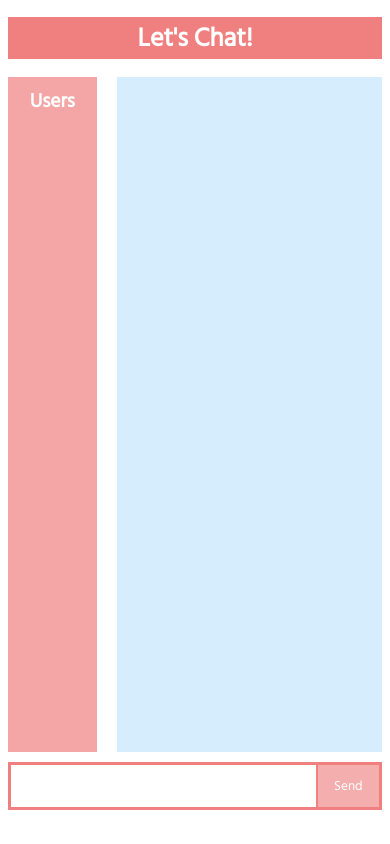
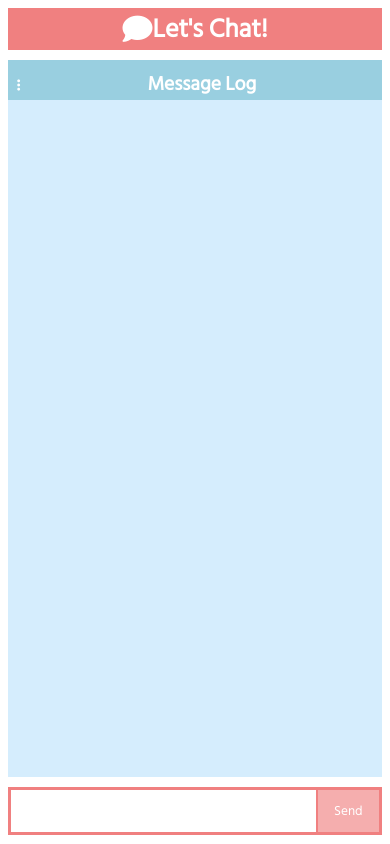
Before and after one commit to minjikim19/Lets-chat, a website: page public/index.html in a window 390 px wide. Drawn offline with nearby package versions, Linux system fonts and the light colour scheme; no server answers.

Commit message:
make it look nice on mobile, added scroll bar

```diff
--- a/index.js
+++ b/index.js
@@ -11,8 +11,10 @@ app.get("/", (req, res) => {
 
 io.on("connection", (socket) => {
   console.log("a user connected");
+  io.emit("chat message", "user connected!");
   socket.on("disconnect", () => {
     console.log("user disconnected");
+    io.emit("chat message", "user disconnected!");
   });
 });
 
@@ -20,6 +22,7 @@ io.on("connection", (socket) => {
   socket.on("chat message", (msg) => {
     console.log("message: " + msg);
     io.emit("chat message", msg);
+    //manageScroll();
   });
 });
 
--- a/index.html
+++ b/public/index.html
@@ -8,19 +8,35 @@
       href="https://fonts.googleapis.com/css2?family=Hind+Siliguri&display=swap"
       rel="stylesheet"
     />
+    <script src="https://kit.fontawesome.com/a076d05399.js"></script>
     <meta name="viewport" content="width=device-width, initial-scale=1" />
   </head>
   <body>
     <div class="header">
-      <h1>Let's Chat!</h1>
+      <i class="fas fa-comment"></i>
+      <h1 class="unselectable">Let's Chat!</h1>
     </div>
     <div class="container">
       <div class="userholder">
-        <h2>Users</h2>
+        <h2 class="unselectable">Online Users</h2>
         <ul id="users"></ul>
       </div>
       <div class="msgholder">
-        <ul id="messages"></ul>
+        <div class="msgheader">
+          <div class="userdropdown">
+            <button onclick="openUser()" class="dropbtn">
+              <i class="fas fa-ellipsis-v"></i>
+            </button>
+            <div class="userholderdrop" id="userdown">
+              <h2 class="unselectable">Online Users</h2>
+              <ul id="users"></ul>
+            </div>
+          </div>
+          <h2 class="unselectable">Message Log</h2>
+        </div>
+        <div id="msg" class="msglog">
+          <ul id="messages"></ul>
+        </div>
       </div>
     </div>
     <div class="type">
@@ -30,19 +46,6 @@
     </div>
     <script src="/socket.io/socket.io.js"></script>
     <script src="https://code.jquery.com/jquery-3.4.1.min.js"></script>
-    <script>
-      $(function () {
-        var socket = io();
-        $("form").submit(function (e) {
-          e.preventDefault(); // prevents page reloading
-          socket.emit("chat message", $("#m").val());
-          $("#m").val("");
-          return false;
-        });
-        socket.on("chat message", function (msg) {
-          $("#messages").append($("<li>").text(msg));
-        });
-      });
-    </script>
+    <script src="script.js"></script>
   </body>
 </html>
--- /dev/null
+++ b/public/script.js
@@ -0,0 +1,53 @@
+$(function () {
+  var socket = io();
+  $("form").submit(function (e) {
+    e.preventDefault(); // prevents page reloading
+    socket.emit("chat message", $("#m").val());
+    $("#m").val("");
+    manageScroll();
+    return false;
+  });
+  socket.on("chat message", function (msg) {
+    $("#messages").append($("<li>").text(msg));
+  });
+});
+
+const out = document.getElementById("msg");
+
+function manageScroll() {
+  console.log(out);
+  const isScrolledToBottom =
+    out.scrollHeight - out.scrollTop <= out.clientHeight;
+  console.log(isScrolledToBottom);
+  console.log("scrolltop is: " + out.scrollTop);
+  console.log("clientheight is: " + out.clientHeight);
+  console.log("scrollheight is: " + out.scrollHeight);
+  // scroll to bottom if isScrolledToBottom is true
+  if (isScrolledToBottom) {
+    out.scrollTop = out.scrollHeight - out.clientHeight;
+    console.log("new scrolltop is: " + out.scrollTop);
+  }
+}
+
+function openUser() {
+  console.log(document.getElementById("userdown"));
+  var element = document.getElementById("userdown");
+  element.classList.toggle("show");
+  console.log(document.getElementById("userdown"));
+}
+
+window.onclick = function (event) {
+//   if (!event.target.matches(".userholderdrop")) {
+//     var element = document.getElementById("userdown");
+//     if (element.classList.contains("show")) {
+//       element.classList.remove("show");
+//     }
+//     console.log(document.getElementById("userdown"));
+//   }
+
+//   if (event.target.matches(".dropbtn")) {
+//     var element = document.getElementById("userdown");
+//     element.classList.add("show");
+//     console.log("added it");
+//   }
+};
--- a/public/style.css
+++ b/public/style.css
@@ -4,11 +4,24 @@
 
 .header {
   background-color: lightcoral;
+  align-content: center;
   color: white;
   max-width: 960px;
+  display: flex;
+  align-items: center;
+  justify-content: center;
+  justify-self: center;
   margin-left: auto;
   margin-right: auto;
-  text-align: center;
+  margin-bottom: 10px;
+}
+
+.header h1 {
+  margin: 0;
+}
+
+.header i {
+  font-size: 30px;
 }
 
 body {
@@ -26,18 +39,68 @@ body {
 
 .userholder {
   background-color: rgba(240, 128, 128, 0.7);
-  height: 80vh;
+  height: 85vh;
   text-align: center;
-  color: white;
 }
 
 h2 {
-  margin-top: 1vh;
+  margin: 0;
+  padding-top: 1vh;
+  color: white;
+  text-align: center;
+}
+
+.userholder h2 {
+  background-color: #ed6969;
 }
 
 .msgholder {
   background-color: rgba(195, 230, 252, 0.7);
+  height: 85vh;
+}
+
+/* .msgholder h2 {
+  display: table-cell;
+} */
+
+.msgheader .userdropdown {
+  display: none;
+}
+
+.msgheader {
+  background-color: #99cfe0;
+  display: table;
+  width: 100%;
+}
+
+.msglog {
+  overflow-y: scroll;
   height: 80vh;
+}
+
+.userholderdrop {
+  display: none;
+  position: absolute;
+  overflow: auto;
+  z-index: 999;
+}
+
+/* li {
+  font-size: 50px;
+} */
+
+/* .msglog::-webkit-scrollbar-track {
+  background: #f1f1f1;
+} */
+
+/* Handle */
+.msglog::-webkit-scrollbar-thumb {
+  background: #99cfe0;
+}
+
+/* Handle on hover */
+.msglog::-webkit-scrollbar-thumb:hover {
+  background: #4eacc9;
 }
 
 .type {
@@ -84,6 +147,69 @@ form button {
   background: #eee;
 } */
 
-/* for later */
-@media (max-width: 960px) {
+.unselectable {
+  -webkit-touch-callout: none;
+  -webkit-user-select: none;
+  -khtml-user-select: none;
+  -moz-user-select: none;
+  -ms-user-select: none;
+  user-select: none;
 }
+
+/* for mobile or small screen */
+@media (max-width: 400px) {
+  .msgholder h2 {
+    display: table-cell;
+  }
+
+  .msgheader .userdropdown {
+    display: table-cell;
+  }
+
+  .msgheader i {
+    color: white;
+    text-align: center;
+    padding-left: 3px;
+  }
+
+  .msgholder i:hover {
+    color: lightgray;
+  }
+
+  .userholder {
+    display: none;
+  }
+
+  .container {
+    display: block;
+  }
+
+  .msgholder {
+    width: 100%;
+  }
+
+  button {
+    border: none;
+    background-color: rgba(0, 0, 0, 0);
+  }
+
+  .msgholder h2 {
+    padding-right: 30px;
+  }
+
+  .userholderdrop {
+    background-color: rgba(240, 128, 128, 0.7);
+    height: 70vh;
+    width: 80%;
+    text-align: center;
+  }
+
+  .userholderdrop h2 {
+    background-color: #ed6969;
+    display: block;
+  }
+
+  .show {
+    display: block;
+  }
+}
```
